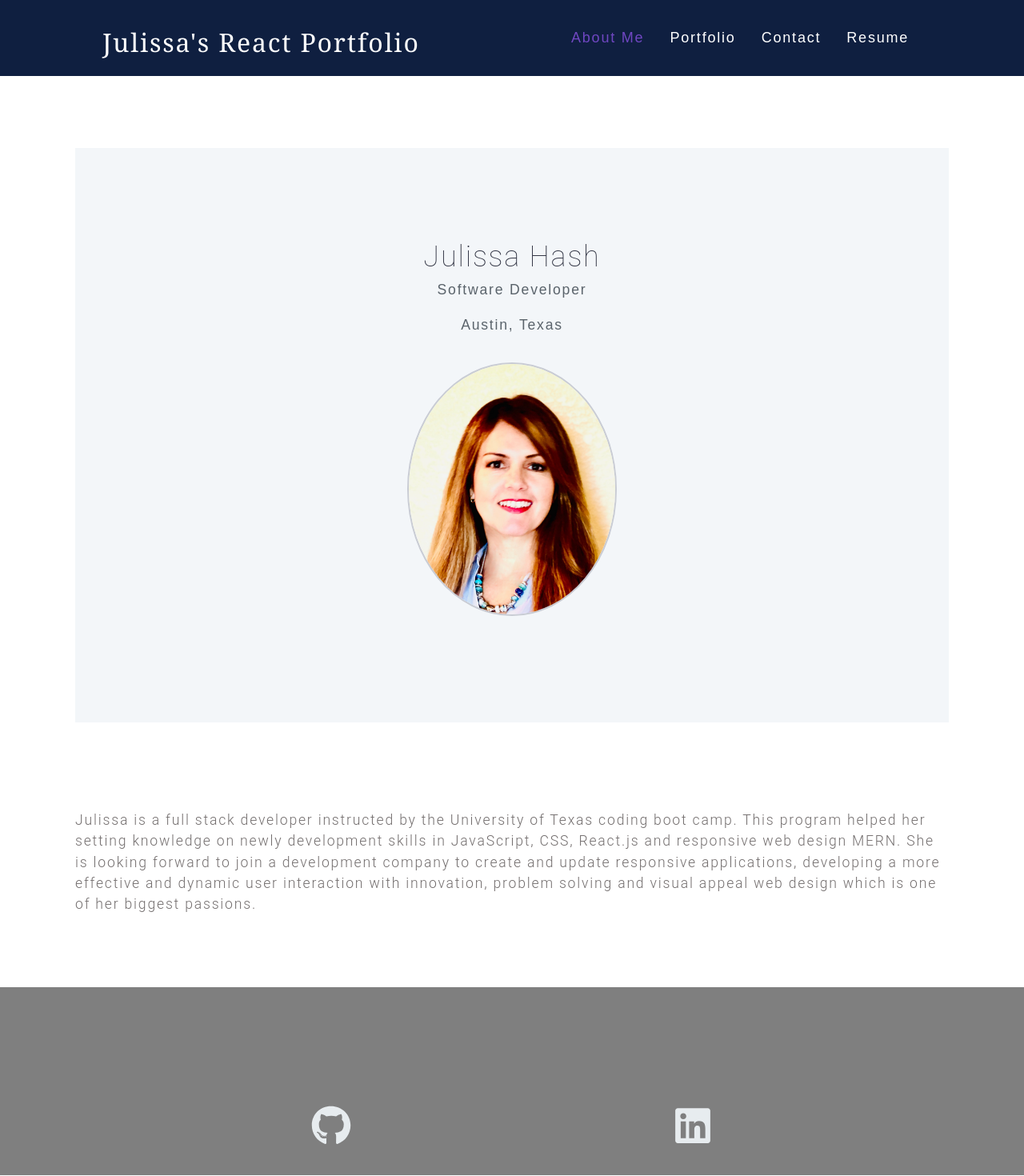
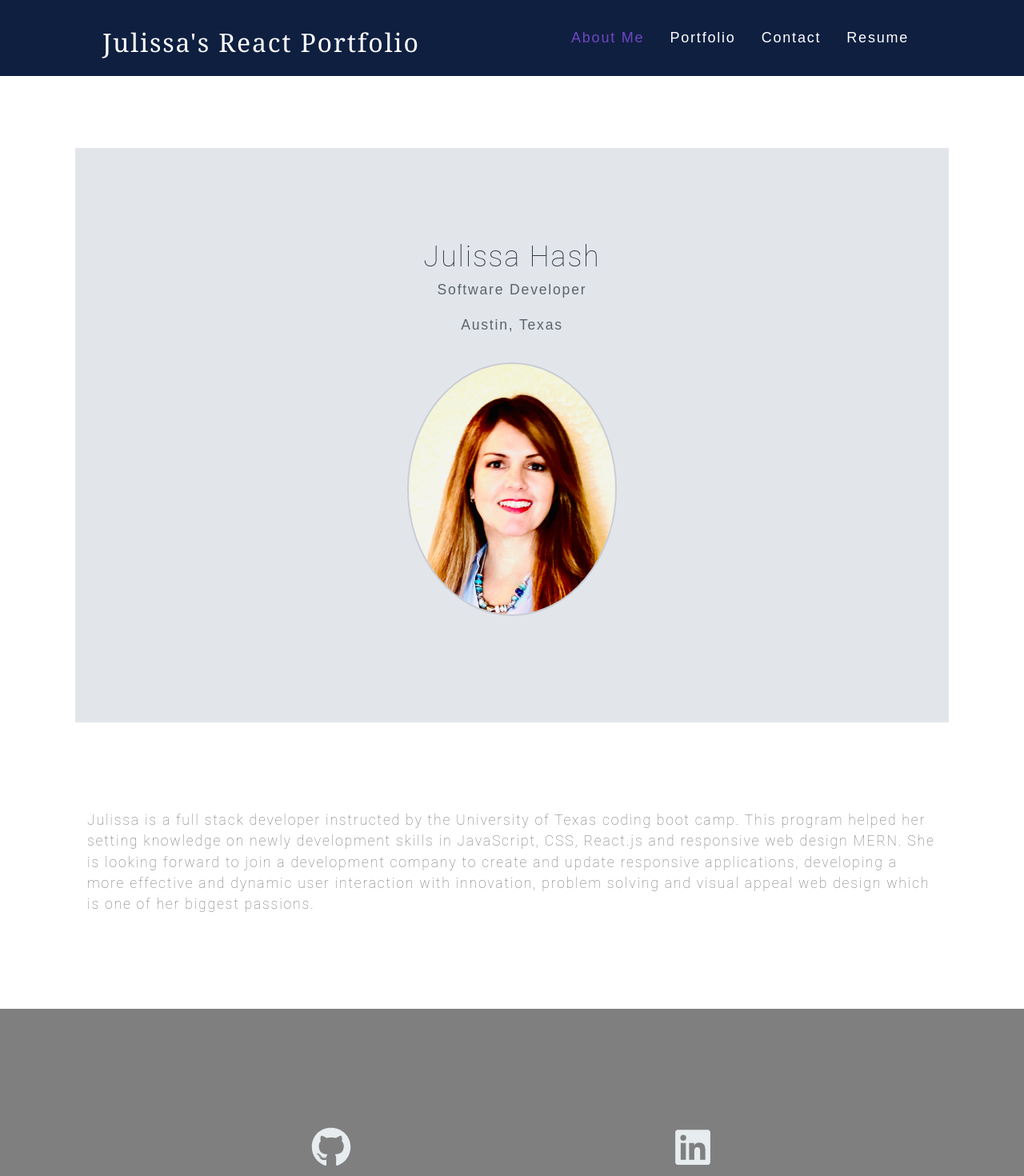
Before and after one commit to yoyachi/update-react-portfolio, a React (Create React App) app: page / in a window 1280 px wide. Shown: the top 1470 px of the page at 80% size. Built offline with nearby package versions, Linux system fonts and the light colour scheme.

Commit message:
push to main

```diff
--- a/package.json
+++ b/package.json
@@ -2,6 +2,7 @@
   "name": "react-portfolio",
   "version": "0.1.0",
   "private": true,
+  "homepage": "https://yoyachi.github.io/update-react-portfolio/",
   "dependencies": {
     "@testing-library/jest-dom": "^5.12.0",
     "@testing-library/react": "^11.2.6",
@@ -19,7 +20,9 @@
     "start": "react-scripts start",
     "build": "react-scripts build",
     "test": "react-scripts test",
-    "eject": "react-scripts eject"
+    "eject": "react-scripts eject",
+    "predeploy": "npm run build",
+    "deploy": "gh-pages -d build"
   },
   "eslintConfig": {
     "extends": [
--- a/src/components/Resume/index.js
+++ b/src/components/Resume/index.js
@@ -7,7 +7,7 @@ function Resume() {
 				<h1 className="page-header">My Resume</h1>
 			</div>
 			<div className="bottom-spacing">
-				<a href={"/files/resume.docx"} download>
+				<a href={"/files/Julissa's-Resume.pdf"} download>
 					<h4>Download my Resume</h4>
 				</a>
 			</div>
--- a/src/index.css
+++ b/src/index.css
@@ -341,6 +341,10 @@ textarea {
 
 	color: rgb(116, 111, 111);
 	font-family: roboto;
+	font-size: 16px;
+	font-weight: 200;
+	padding: 10px 15px;
+
 	padding-top: 10%;
 
 }
@@ -414,7 +418,7 @@ textarea {
 	width: 100%;
 	padding: 10%;
 	text-align: center;
-	background-color: rgba(241, 244, 248, 0.831);
+	background-color: rgba(220, 225, 231, 0.831);
 
 }
 
@@ -426,7 +430,7 @@ textarea {
 
 .card-subtitle {
 	font-size: 1.2rem;
-	color: rgb(162, 157, 15);
+	color: rgba(182, 177, 24, 0.982);
 }
 
 .card-text {
@@ -454,7 +458,7 @@ textarea {
 	font-family: 'Montserrat', 'sans-serif', 'Lucida Sans Regular', 'Lucida Grande', 'Lucida Sans Unicode', Geneva, Verdana, sans-serif;
 	font-size: 0.70rem;
 	color: white;
-	background-color: rgb(84, 87, 102);
+	background-color: rgb(74, 77, 95);
 }
 
 .padding {
```
Also changed, not shown: 2 other files (tests, documents, lock files or other folders).
